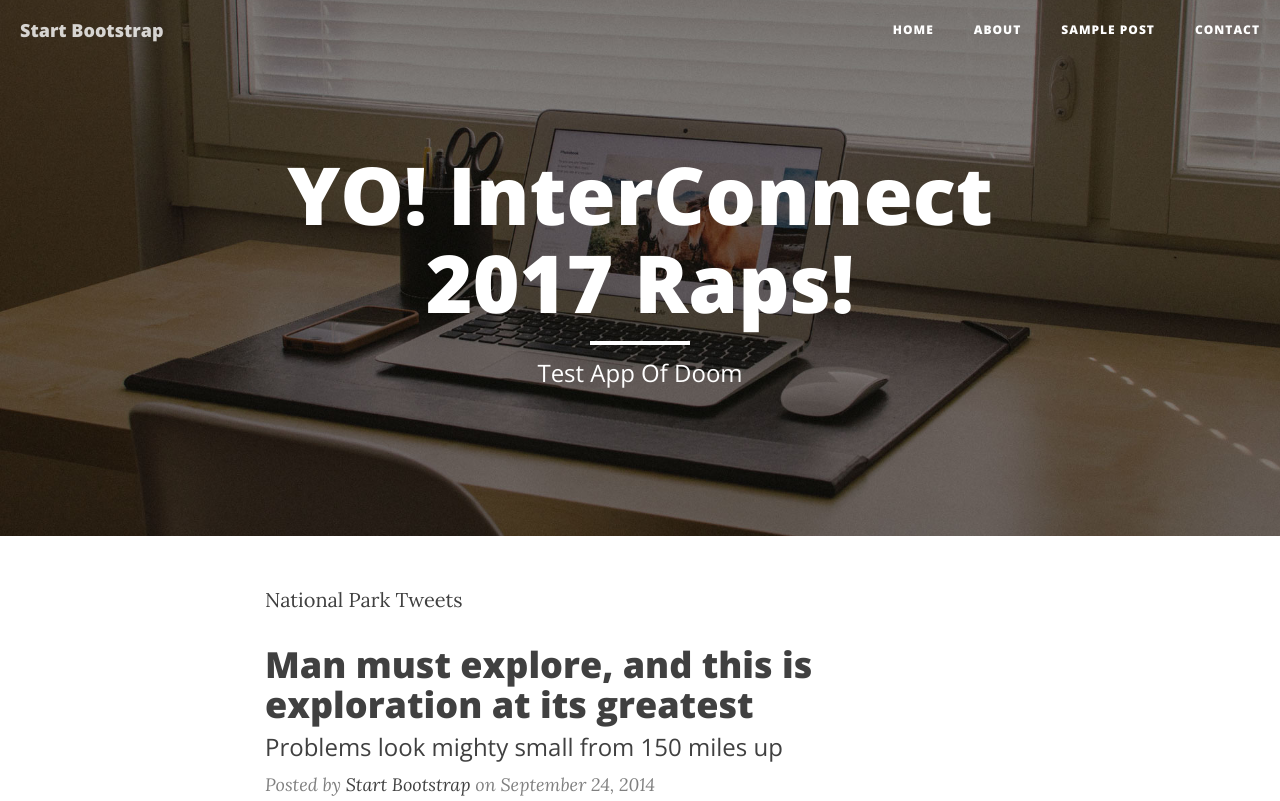
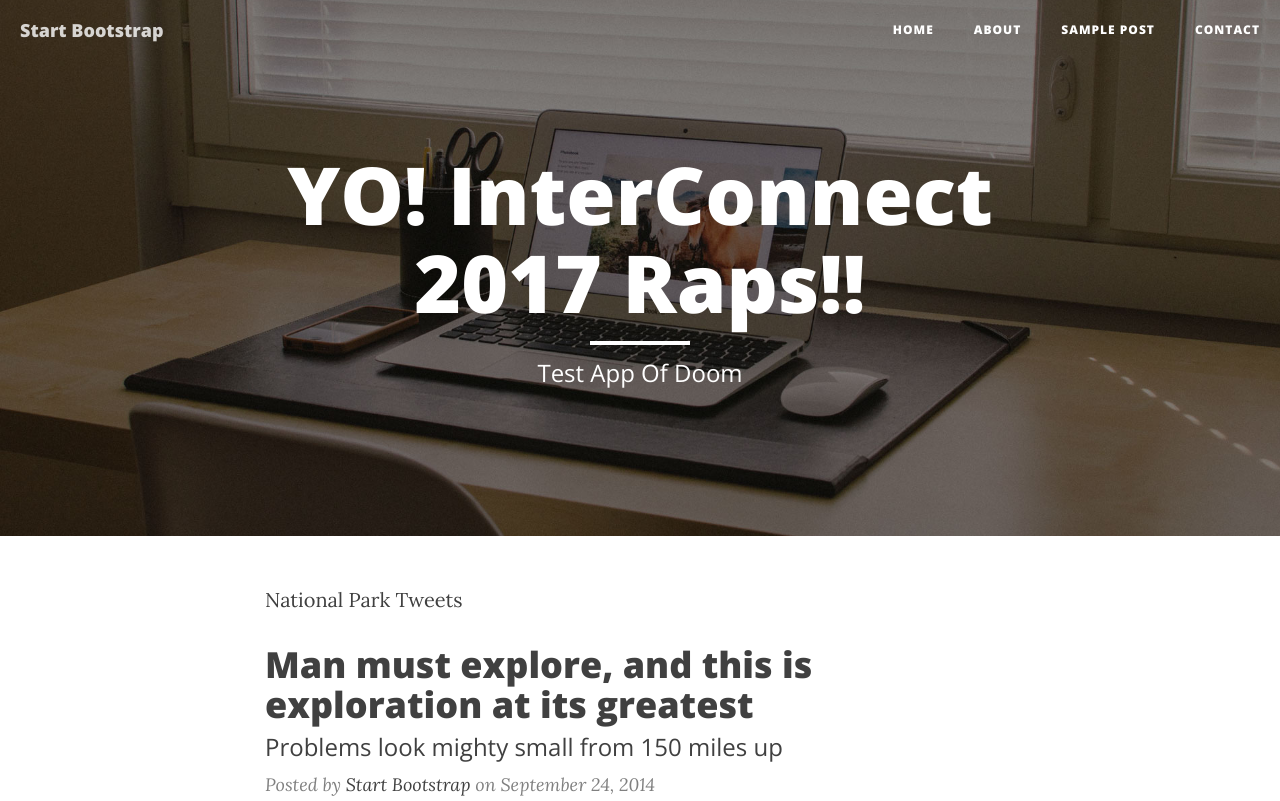
Before and after one commit to cmarcink/devops-insights-1487171973312, a plain HTML site: page index.html in a window 1280 px wide. Shown: the top 801 px of the page. Drawn offline with nearby package versions, Linux system fonts and the light colour scheme.

Commit message:
Yo Test 3.0

```diff
--- a/index.html
+++ b/index.html
@@ -76,7 +76,7 @@
             <div class="row">
                 <div class="col-lg-8 col-lg-offset-2 col-md-10 col-md-offset-1">
                     <div class="site-heading">
-                        <h1>YO! InterConnect 2017 Raps!</h1>
+                        <h1>YO! InterConnect 2017 Raps!!</h1>
                         <hr class="small">
                         <span class="subheading">Test App Of Doom</span>
                     </div>
```
